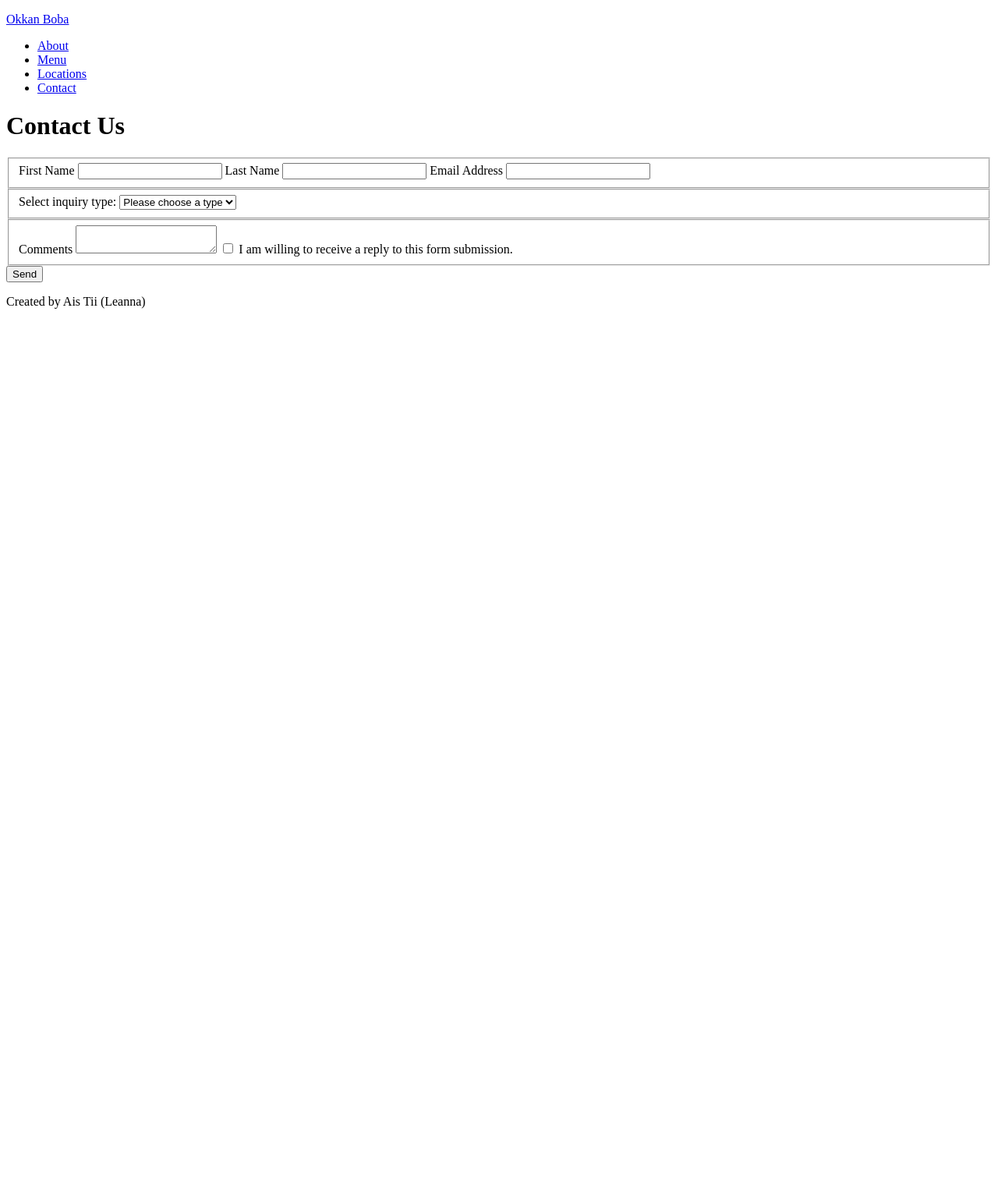
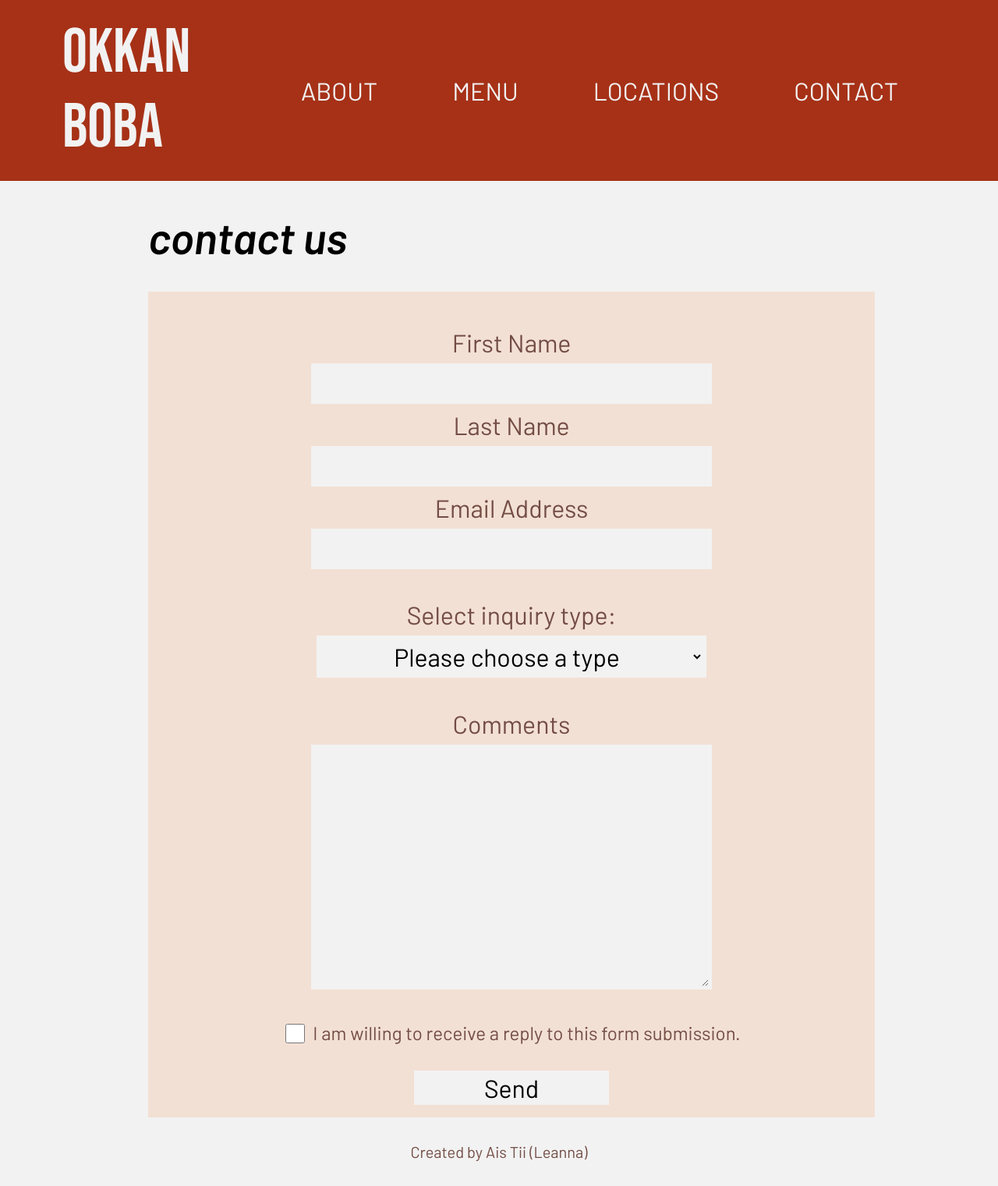
Before and after one commit to aistii/aa-firstwebsite, a plain HTML site: page contact.html in a window 1280 px wide. Shown: the whole page at 78% size. Before the commit the page ends 800 px from the top, so only its background shows below. Drawn offline with Linux system fonts and the light colour scheme.

Commit message:
added styling, fixed some content issues

```diff
--- a/contact.html
+++ b/contact.html
@@ -5,12 +5,13 @@
         <link rel="preconnect" href="https://fonts.googleapis.com">
         <link rel="preconnect" href="https://fonts.gstatic.com" crossorigin>
         <link href="https://fonts.googleapis.com/css2?family=Barlow:ital,wght@0,400;1,600&family=Bebas+Neue&display=swap" rel="stylesheet">
+        <link rel="stylesheet" href="styles.css">
         <title>Okkan Boba | Contact Us</title>
     </head>
     <body>
         <header>
-            <p id="logo"><a href="index.html">Okkan Boba</a></p>
             <div class="topNav">
+                <p id="logo"><a href="index.html">Okkan Boba</a></p>
                 <nav>
                     <ul class="topNav--content">
                         <li class="topNav--item"><a href="index.html">About</a></li>
@@ -45,10 +46,11 @@
                 <fieldset>
                     <label for="comments">Comments</label>
                     <textarea></textarea>
-                    <input type="checkbox" id="replyOk">
-                    <label for="replyOk">I am willing to receive a reply to this form submission.</label>
                 </fieldset>
-                <button type="submit">Send</button>
+                <fieldset class="disclaimerAgree">
+                    <label for="replyOk" class="checkboxLabel"><input type="checkbox" id="replyOk">I am willing to receive a reply to this form submission.</label>
+                </fieldset>
+                <button type="submit" id="submitContactFormBtn">Send</button>
             </form>
         </main>
         <footer>
--- /dev/null
+++ b/styles.css
@@ -0,0 +1,299 @@
+/* basic font and color palette */
+@import url('https://fonts.googleapis.com/css2?family=Barlow:ital,wght@0,400;1,600&family=Bebas+Neue&display=swap');
+:root {
+    --body-font: 'Barlow', sans-serif;
+    --bg-paletext-color: #f2f2f2;
+    --section-acc-color: #f2a679;
+    --small-acc-color: #d9564a;
+    --brown-text-color: #734d45;
+}
+
+body {
+    margin: 0;
+    background-color: #f2f2f2;
+
+}
+/*
+== TOP NAVIGATION BAR SECTION ==
+*/
+
+/* Navigation Bar + Its Links */
+.topNav {
+    display: flex;
+    padding: 0 5em;
+    justify-content: space-between;
+    align-items: center;
+    flex-direction: row;
+    background-color: #a63117;
+    margin: 0 0;
+}
+
+/* Logo "Okkan Boba" */
+#logo a {
+    font-family: var(--body-font);
+    font-family: 'Bebas Neue', sans-serif;
+    text-transform: uppercase;
+    font-size: 4em;
+    color: var(--bg-paletext-color);
+    color: #f2f2f2;
+    text-decoration: none;
+    user-select: none;
+}
+
+.topNav--content {
+    display: flex;
+    justify-content: space-between;
+    list-style-type: none;
+    margin: 0;
+    padding: 0;
+}
+
+.topNav--item {
+    font-size: 2em;
+    display: inline;
+}
+
+.topNav--item a {
+    text-transform: uppercase;
+    display: block;
+    padding: .5em 1.5em;
+    font-family: var(--body-font);
+    text-decoration: none;
+    color: var(--bg-paletext-color);
+    color: #f2f2f2;
+    transition: font-weight .25s ease;
+}
+
+.topNav--item a:hover {
+    font-weight: bold;
+}
+
+/*
+== Body Text Styling
+ */
+h1 {
+    font-family: "Barlow", sans-serif;
+    font-weight: 600;
+    font-style: italic;
+    font-size: 3.5em;
+    text-transform: lowercase;
+}
+
+h2, h3, h4, h5, h6 {
+    font-family: "Barlow", sans-serif;
+    font-size: 2em;
+}
+
+p {
+    font-family: "Barlow", sans-serif;
+    font-size: 1.25em;
+    color: #734d45;
+}
+
+a {
+    color: #734d45;
+}
+/*
+== Main Global
+*/
+footer {
+    text-align:center;
+    margin: 2em auto 1em;
+}
+main,
+footer {
+    min-width: 900px;
+    width: 70%;
+    max-width: 75%;
+    margin: 2em auto;
+}
+
+/*
+== Page-specific styles ==
+*/
+
+/* Home */
+.hero-left {
+    display: flex;
+    justify-content: space-around;
+    background-color: rgba(242, 166, 121, .25);
+    width: 100%;
+    padding: 20px;
+}
+
+.hero-left h1 {
+    text-decoration: solid underline #d9564a 10px;
+}
+
+.hero-left-img {
+    width: 600px;
+    height: 400px;
+    object-fit: cover;
+    object-position: right;
+    padding: 10px;
+}
+
+/* Menu */
+.menuGallery {
+    min-width: 900px;
+    width: 70%;
+    max-width: 75%;
+    margin: 0 auto;
+    display: grid;
+    grid-template-columns: repeat(3, 1fr);
+    grid-template-rows: repeat(2, 1fr);
+    column-gap: 2em;
+    row-gap:2em;
+}
+
+.menuGallery {
+    text-align: center;
+}
+
+.menuGallery--category img {
+    width: 300px;
+    height: 500px;
+    object-fit: cover;
+}
+
+.menuGallery--category h2 {
+    text-align: center;
+}
+
+.menuGallery--category a {
+    text-decoration: none;
+    color: #734d45
+}
+
+/* Locations */
+.noShow {
+    list-style-type: none;
+    min-width: 900px;
+    width: 70%;
+    max-width: 75%;
+    margin: 0 auto;
+    padding: 0;
+
+}
+
+.noShow li {
+    padding: 2em 0;
+}
+
+.location {
+    display: flex;
+    align-items: center;
+}
+
+.location--image {
+    width: 330px;
+    height: 253px;
+}
+
+.location--image img {
+    width: 330px;
+    height: 253px;
+    object-fit: cover;
+}
+
+.location--text {
+    padding-left: 1em;
+    color: #734d45;
+}
+
+.location--text a{
+    text-decoration: none;
+    color: #734d45;
+}
+
+.comingSoon {
+    color:#d9564a;
+    font-style: italic;
+}
+
+/* contact */
+form {
+    background-color:rgba(242, 166, 121, .25);
+    min-width: 900px;
+    width: 70%;
+    max-width: 75%;
+    margin: 0 auto;
+    padding: 1em;
+    text-align: center;
+}
+
+fieldset {
+    border: none;
+    margin: 1em auto;
+    text-align: center;
+
+}
+
+label {
+
+    display: block;
+    font-family: "Barlow", sans-serif;
+    font-size: 2em;
+    color: #734d45;
+    margin: 0.25em auto;
+}
+
+input[type=text],
+input[type=email],
+select,
+textarea {
+    width: 500px;
+    font-family: "Barlow", sans-serif;
+    text-align: center;
+    font-size: 2em;
+    padding: 3px;
+    outline: none;
+    background-color: #f2f2f2;
+    border: solid 4px rgba(0,0,0,0);
+    transition: border 0.15s ease;
+}
+input[type=text]:focus,
+input[type=email]:focus,
+select:focus,
+textarea:focus {
+    border: solid 4px #f2a679;
+}
+
+textarea {
+    height: 300px;
+    font-size: 1.5em;
+    text-align: left;
+}
+
+.disclaimerAgree {
+    display: flex;
+    justify-content: center;
+    align-content: center;
+}
+
+.disclaimerAgree input[type=checkbox] {
+    height: 25px;
+    width: 25px;
+    margin-right: 10px;
+}
+.checkboxLabel {
+    font-size: 1.5em;
+    display: flex;
+    align-content: center;
+}
+
+button#submitContactFormBtn {
+    width: 250px;
+    font-family: "Barlow", sans-serif;
+    text-align: center;
+    font-size: 2em;
+    padding: 3px;
+    outline: none;
+    background-color: #f2f2f2;
+    outline: none;
+    border: none;
+}
+
+button#submitContactFormBtn:active {
+    box-shadow: inset 0px 0px 5px rgba(0,0,0,.25);
+}
```
Also changed, not shown: index.html (+9 -6 lines), locations.html (+9 -8 lines), menu.html (+2 -1 lines).
